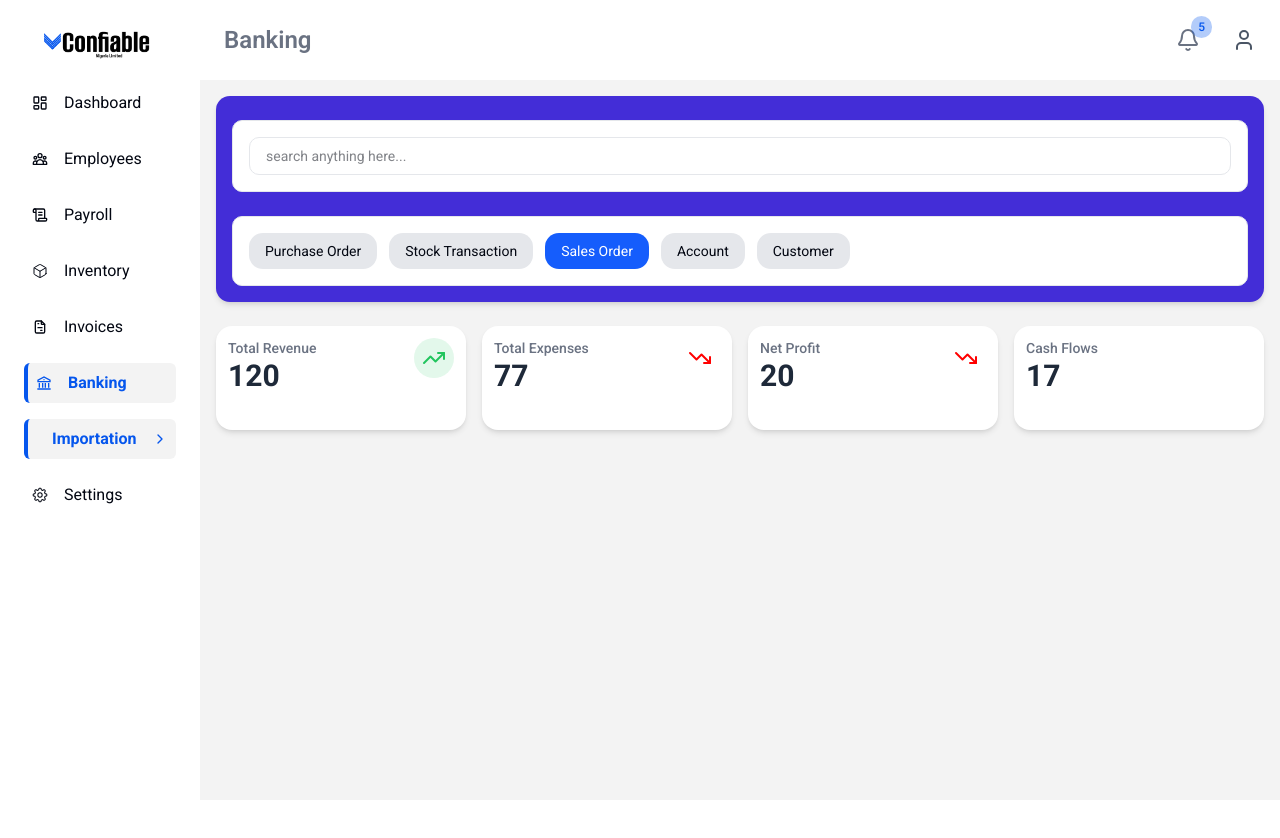
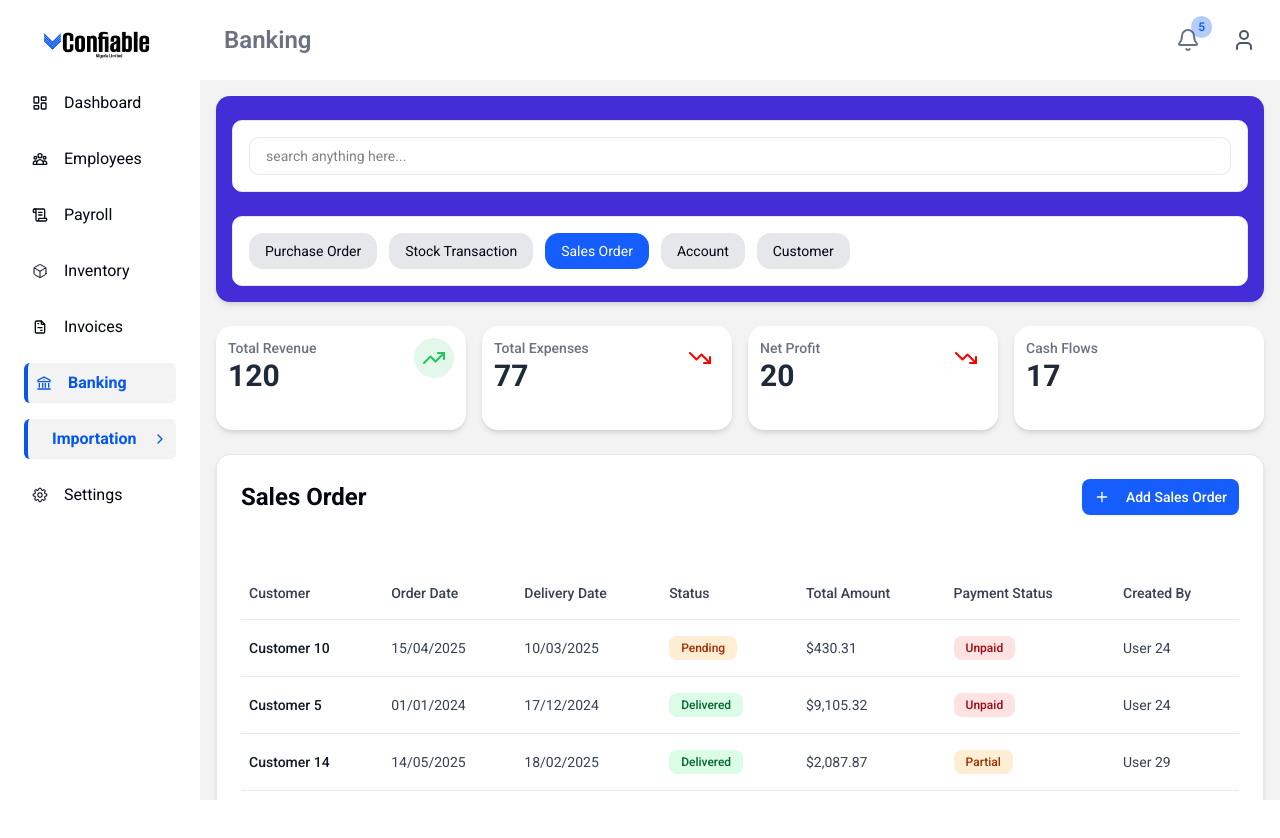
Before and after one commit to Confiable-Nig-Ltd/confiable, a React (Vite) app in the folder confiable-app/: page /banking in a window 1280 px wide. Both pictures are taken after a click on the button "Sales Order". Shown: the top 838 px of the page. Before the commit the page ends 800 px from the top, so only its background shows below. Built offline with nearby package versions, Linux system fonts and the light colour scheme; what @react-pdf/renderer would draw is missing.

Commit message:
finished the sales order table

```diff
--- /dev/null
+++ b/confiable-app/src/components/banking/SalesOrderTable.jsx
@@ -0,0 +1,275 @@
+"use client";
+
+import { useState } from "react";
+import { Button } from "@/components/ui/button";
+import { Badge } from "@/components/ui/badge";
+import {
+  Table,
+  TableBody,
+  TableCell,
+  TableHead,
+  TableHeader,
+  TableRow,
+} from "@/components/ui/table";
+import {
+  Pagination,
+  PaginationContent,
+  PaginationEllipsis,
+  PaginationItem,
+  PaginationLink,
+  PaginationNext,
+  PaginationPrevious,
+} from "@/components/ui/pagination";
+import { Plus } from "lucide-react";
+import { salesOrder } from "@/src/data/salesOrderData";
+import { Card, CardContent, CardHeader, CardTitle } from "@/components/ui/card";
+
+// Format date to DD-MM-YYYY
+const formatDate = (dateString) => {
+  const date = new Date(dateString);
+  return date.toLocaleDateString("en-GB", {
+    day: "2-digit",
+    month: "2-digit",
+    year: "numeric",
+  });
+};
+
+// Format amount with commas
+const formatAmount = (amount) => {
+  return amount.toFixed(2).replace(/\B(?=(\d{3})+(?!\d))/g, ",");
+};
+
+const getStatusVariant = (status) => {
+  switch (status) {
+    case "Pending":
+      return "bg-orange-100 text-orange-800 hover:bg-orange-100";
+    case "Cancelled":
+      return "bg-red-100 text-red-800 hover:bg-red-100";
+    case "Delivered":
+      return "bg-green-100 text-green-800 hover:bg-green-100";
+    default:
+      return "bg-gray-100 text-gray-800 hover:bg-gray-100";
+  }
+};
+
+const getPaymentStatusVariant = (status) => {
+  switch (status) {
+    case "Paid":
+      return "bg-green-100 text-green-800 hover:bg-green-100";
+    case "Unpaid":
+      return "bg-red-100 text-red-800 hover:bg-red-100";
+    case "Partial":
+      return "bg-orange-100 text-orange-800 hover:bg-orange-100";
+    case "Overdue":
+      return "bg-rose-100 text-rose-800 hover:bg-rose-100";
+    default:
+      return "bg-gray-100 text-gray-800 hover:bg-gray-100";
+  }
+};
+
+export default function SalesOrderTable() {
+  const [currentPage, setCurrentPage] = useState(1);
+  const itemsPerPage = 6;
+
+  const totalPages = Math.ceil(salesOrder.length / itemsPerPage);
+  const startIndex = (currentPage - 1) * itemsPerPage;
+  const endIndex = startIndex + itemsPerPage;
+  const currentData = salesOrder.slice(startIndex, endIndex);
+
+  const handlePageChange = (page) => {
+    setCurrentPage(page);
+  };
+
+  const renderPaginationItems = () => {
+    const items = [];
+
+    // Always show first page
+    items.push(
+      <PaginationItem key={1}>
+        <PaginationLink
+          onClick={() => handlePageChange(1)}
+          isActive={currentPage === 1}
+          className={
+            currentPage === 1 ? "bg-blue-600 text-white hover:bg-blue-700" : ""
+          }
+        >
+          1
+        </PaginationLink>
+      </PaginationItem>
+    );
+
+    // Show pages around current page
+    const startPage = Math.max(2, currentPage - 1);
+    const endPage = Math.min(totalPages - 1, currentPage + 1);
+
+    if (startPage > 2) {
+      items.push(
+        <PaginationItem key="ellipsis1">
+          <PaginationEllipsis />
+        </PaginationItem>
+      );
+    }
+
+    for (let i = startPage; i <= endPage; i++) {
+      items.push(
+        <PaginationItem key={i}>
+          <PaginationLink
+            onClick={() => handlePageChange(i)}
+            isActive={currentPage === i}
+            className={
+              currentPage === i
+                ? "bg-blue-600 text-white hover:bg-blue-700"
+                : ""
+            }
+          >
+            {i}
+          </PaginationLink>
+        </PaginationItem>
+      );
+    }
+
+    if (endPage < totalPages - 1) {
+      items.push(
+        <PaginationItem key="ellipsis2">
+          <PaginationEllipsis />
+        </PaginationItem>
+      );
+    }
+
+    // Always show last page if there's more than one page
+    if (totalPages > 1) {
+      items.push(
+        <PaginationItem key={totalPages}>
+          <PaginationLink
+            onClick={() => handlePageChange(totalPages)}
+            isActive={currentPage === totalPages}
+            className={
+              currentPage === totalPages
+                ? "bg-blue-600 text-white hover:bg-blue-700"
+                : ""
+            }
+          >
+            {totalPages}
+          </PaginationLink>
+        </PaginationItem>
+      );
+    }
+
+    return items;
+  };
+
+  return (
+    <Card className="w-full shadow-md">
+      <CardHeader className="flex flex-row items-center justify-between space-y-0 pb-7">
+        <CardTitle className="text-2xl font-bold">Sales Order</CardTitle>
+        <Button className="bg-blue-600 hover:bg-blue-700 text-white">
+          <Plus className="w-4 h-4 mr-2" />
+          Add Sales Order
+        </Button>
+      </CardHeader>
+      <CardContent>
+        <Table>
+          <TableHeader>
+            <TableRow className="border-b">
+              <TableHead className="font-medium text-gray-700 py-4">
+                Customer
+              </TableHead>
+              <TableHead className="font-medium text-gray-700 py-4">
+                Order Date
+              </TableHead>
+              <TableHead className="font-medium text-gray-700 py-4">
+                Delivery Date
+              </TableHead>
+              <TableHead className="font-medium text-gray-700 py-4">
+                Status
+              </TableHead>
+              <TableHead className="font-medium text-gray-700 py-4">
+                Total Amount
+              </TableHead>
+              <TableHead className="font-medium text-gray-700 py-4">
+                Payment Status
+              </TableHead>
+              <TableHead className="font-medium text-gray-700 py-4">
+                Created By
+              </TableHead>
+            </TableRow>
+          </TableHeader>
+          <TableBody>
+            {currentData.map((order) => (
+              <TableRow key={order.so_id} className="border-b last:border-b-0">
+                <TableCell className="py-4 font-medium text-gray-900">
+                  Customer {order.customer_id}
+                </TableCell>
+                <TableCell className="py-4 text-gray-700">
+                  {formatDate(order.order_date)}
+                </TableCell>
+                <TableCell className="py-4 text-gray-700">
+                  {formatDate(order.delivery_date)}
+                </TableCell>
+                <TableCell className="py-4">
+                  <Badge
+                    variant="secondary"
+                    className={`${getStatusVariant(
+                      order.status
+                    )} border-0 font-medium px-3 py-1`}
+                  >
+                    {order.status}
+                  </Badge>
+                </TableCell>
+                <TableCell className="py-4 text-gray-700">
+                  ${formatAmount(order.total_amount)}
+                </TableCell>
+                <TableCell className="py-4">
+                  <Badge
+                    variant="secondary"
+                    className={`${getPaymentStatusVariant(
+                      order.payment_status
+                    )} border-0 font-medium px-3 py-1`}
+                  >
+                    {order.payment_status}
+                  </Badge>
+                </TableCell>
+                <TableCell className="py-4 text-gray-700">
+                  User {order.created_by}
+                </TableCell>
+              </TableRow>
+            ))}
+          </TableBody>
+        </Table>
+
+        {/* Pagination */}
+        <div className="mt-6">
+          <Pagination>
+            <PaginationContent>
+              <PaginationItem>
+                <PaginationPrevious
+                  onClick={() => handlePageChange(Math.max(1, currentPage - 1))}
+                  className={
+                    currentPage === 1
+                      ? "pointer-events-none opacity-50"
+                      : "cursor-pointer"
+                  }
+                />
+              </PaginationItem>
+
+              {renderPaginationItems()}
+
+              <PaginationItem>
+                <PaginationNext
+                  onClick={() =>
+                    handlePageChange(Math.min(totalPages, currentPage + 1))
+                  }
+                  className={
+                    currentPage === totalPages
+                      ? "pointer-events-none opacity-50"
+                      : "cursor-pointer"
+                  }
+                />
+              </PaginationItem>
+            </PaginationContent>
+          </Pagination>
+        </div>
+      </CardContent>
+    </Card>
+  );
+}
--- a/confiable-app/src/pages/Banking.jsx
+++ b/confiable-app/src/pages/Banking.jsx
@@ -2,6 +2,7 @@ import React, { useState } from "react";
 import { TrendingDown, TrendingUp } from "lucide-react";
 import PurchaseOrderTable from "../components/banking/PurchaseOrderTable";
 import StockTransactionTable from "../components/banking/StockTransactionTable";
+import SalesOrderTable from "../components/banking/SalesOrderTable";
 
 const Card = ({
   title,
@@ -105,6 +106,7 @@ const TransactionTabs = () => {
       <div className="mt-6">
         {activeTab === "Purchase Order" && <PurchaseOrderTable />}
         {activeTab === "Stock Transaction" && <StockTransactionTable />}
+        {activeTab === "Sales Order" && <SalesOrderTable />}
       </div>
     </>
   );
```
